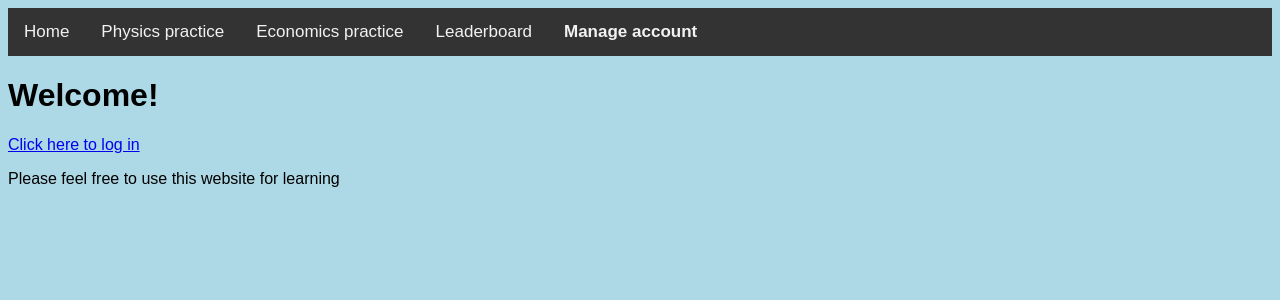
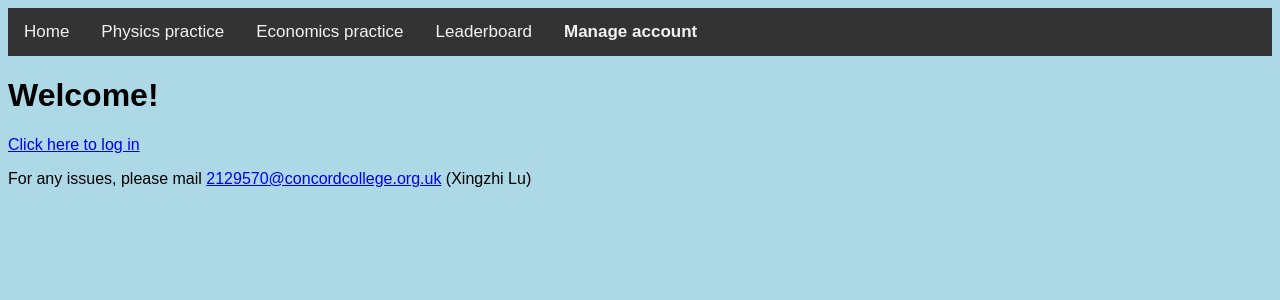
Before and after one commit to XINGZHILU/DjangoMCQ, a Django app: page / in a window 1280 px wide. Shown: the top 300 px of the page. Run offline with Django 5.2, Linux system fonts and the light colour scheme.

```diff
--- a/templates/index.html
+++ b/templates/index.html
@@ -14,6 +14,7 @@
         <h1>Welcome!</h1>
         <p><a href="/login/">Click here to log in</a></p>
     {% endif %}
-    <p>Please feel free to use this website for learning</p>
+    <p>For any issues, please mail <a href="mailto:2129570@concordcollege.org.uk">2129570@concordcollege.org.uk</a> (Xingzhi Lu)</p>
+
 
 {% endblock %}
```
